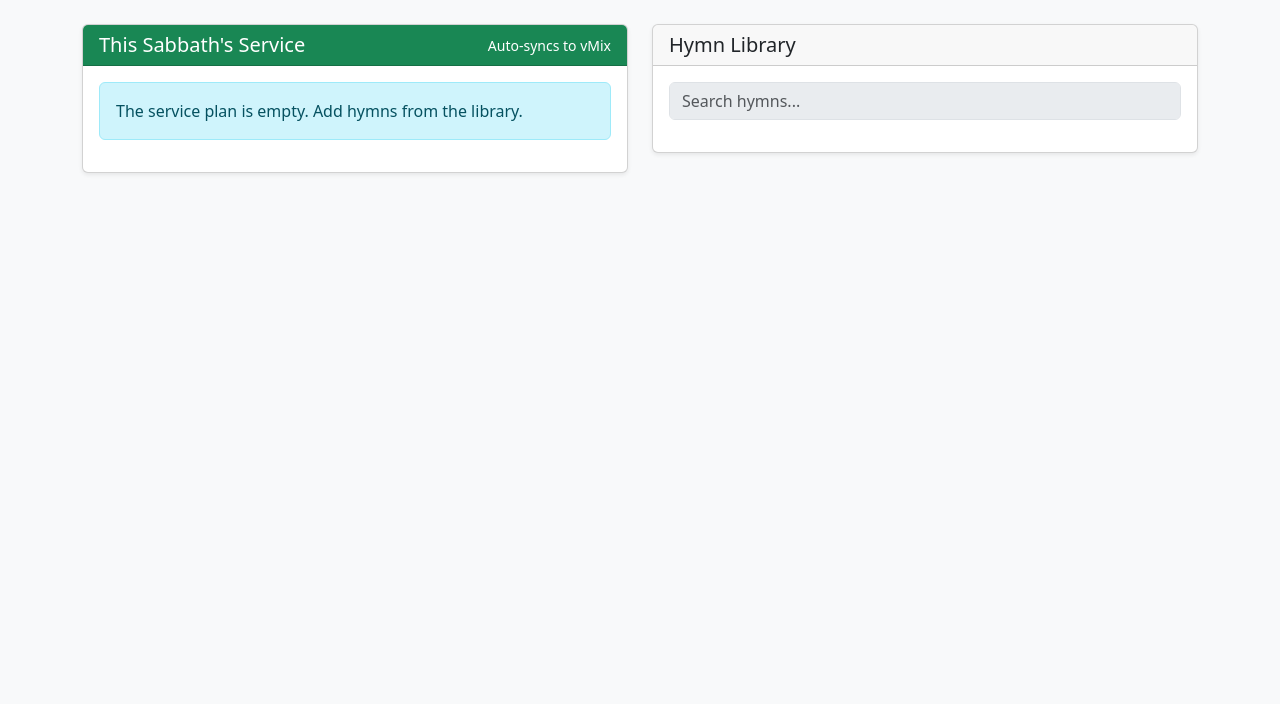
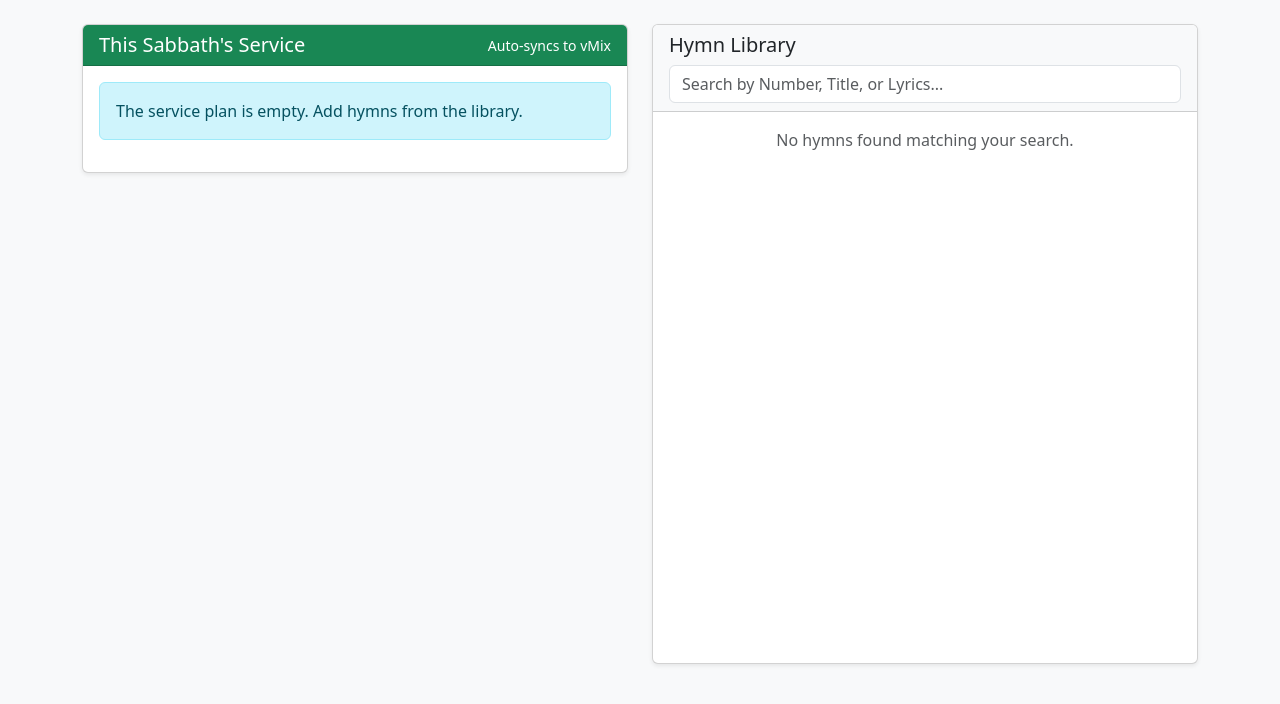
Before and after one commit to rykovv/selah, a FastAPI app: template src/vmix-hymnal-manager/templates/dashboard.html in a window 1280 px wide. Shown: the part 56-760 px from the top of the page. Run offline with FastAPI, Linux system fonts and the light colour scheme; the template is opened without the code that fills it, so the values that code supplies are empty; some libraries are stand-ins or nearby versions.

Commit message:
hymn search on dashboard works

```diff
--- a/src/vmix-hymnal-manager/app.py
+++ b/src/vmix-hymnal-manager/app.py
@@ -10,6 +10,7 @@ from typing import List, Optional
 
 from sqlalchemy import create_engine, Column, Integer, String, ForeignKey, Text
 from sqlalchemy.orm import sessionmaker, Session, relationship, declarative_base
+from sqlalchemy import or_
 
 
 DATABASE_URL = "sqlite:///./hymns.db"
@@ -271,5 +272,37 @@ def delete_hymn(hymn_id: int, db: Session = Depends(get_db)):
     return HTMLResponse("") # Return empty to remove row from UI
 
 
+@app.get("/library/search", response_class=HTMLResponse)
+def search_library(request: Request, q: str = "", db: Session = Depends(get_db)):
+    """
+    Search hymns by Number, Title, or Slide Content.
+    Returns a partial HTML list.
+    """
+    query = db.query(HymnModel).outerjoin(SlideModel)
+
+    if q:
+        search = f"%{q}%"
+        # The core search logic:
+        # 1. Match Number OR
+        # 2. Match Title OR
+        # 3. Match any Slide Content
+        query = query.filter(
+            or_(
+                HymnModel.number.ilike(search),
+                HymnModel.title.ilike(search),
+                SlideModel.content.ilike(search)
+            )
+        )
+
+    # .distinct() is crucial because joining on slides might return
+    # the same hymn multiple times if the keyword appears in multiple slides.
+    hymns = query.distinct().order_by(HymnModel.number).all()
+
+    return templates.TemplateResponse("partials/library_list.html", {
+        "request": request,
+        "library": hymns
+    })
+
+
 if __name__ == "__main__":
     uvicorn.run(app, host="0.0.0.0", port=10001)
--- a/src/vmix-hymnal-manager/templates/dashboard.html
+++ b/src/vmix-hymnal-manager/templates/dashboard.html
@@ -33,25 +33,18 @@
     </div>
 
     <div class="col-md-6">
-        <div class="card shadow-sm">
-            <div class="card-header">
-                <h5 class="mb-0">Hymn Library</h5>
+        <div class="card shadow-sm" style="height: 80vh; display: flex; flex-direction: column;">
+            <div class="card-header bg-light">
+                <h5 class="mb-2">Hymn Library</h5>
+
+                <input type="text" name="q" class="form-control" placeholder="Search by Number, Title, or Lyrics..."
+                    autocomplete="off" hx-get="/library/search" hx-trigger="keyup changed delay:300ms, search"
+                    hx-target="#library-list">
             </div>
-            <div class="card-body">
-                <input type="text" class="form-control mb-3" placeholder="Search hymns..." disabled>
 
-                <div class="list-group">
-                    {% for hymn in library %}
-                    <div class="list-group-item d-flex justify-content-between align-items-center">
-                        <div>
-                            <strong>{{ hymn.number }}</strong> {{ hymn.title }}
-                        </div>
-                        <form action="/plan/add" method="post">
-                            <input type="hidden" name="hymn_id" value="{{ hymn.id }}">
-                            <button type="submit" class="btn btn-sm btn-primary">Add to Service</button>
-                        </form>
-                    </div>
-                    {% endfor %}
+            <div class="card-body p-0 overflow-auto">
+                <div class="list-group list-group-flush" id="library-list">
+                    {% include "partials/library_list.html" %}
                 </div>
             </div>
         </div>
--- /dev/null
+++ b/src/vmix-hymnal-manager/templates/partials/library_list.html
@@ -0,0 +1,17 @@
+{% if library %}
+{% for hymn in library %}
+<div class="list-group-item d-flex justify-content-between align-items-center">
+    <div>
+        <strong>{{ hymn.number }}</strong> {{ hymn.title }}
+    </div>
+    <form action="/plan/add" method="post">
+        <input type="hidden" name="hymn_id" value="{{ hymn.id }}">
+        <button type="submit" class="btn btn-sm btn-primary">Add to Service</button>
+    </form>
+</div>
+{% endfor %}
+{% else %}
+<div class="list-group-item text-muted text-center py-3">
+    No hymns found matching your search.
+</div>
+{% endif %}
```
